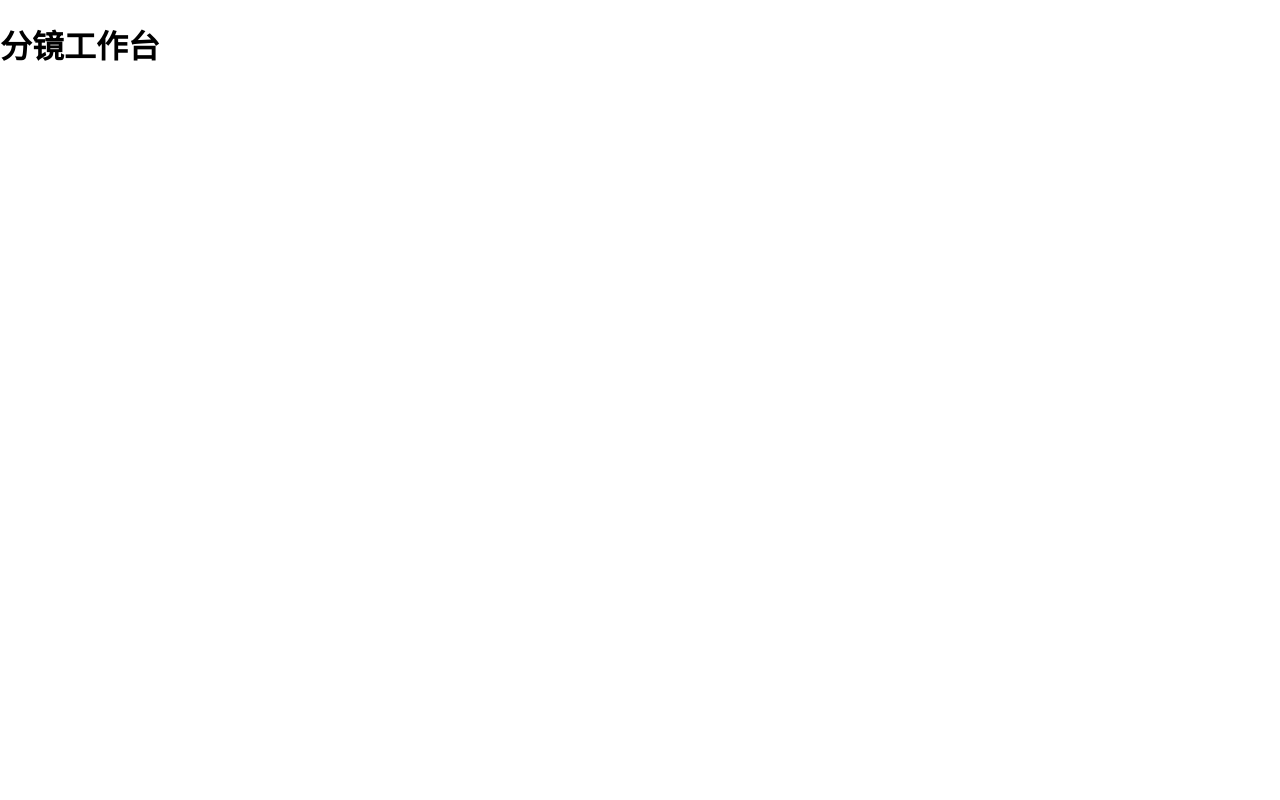
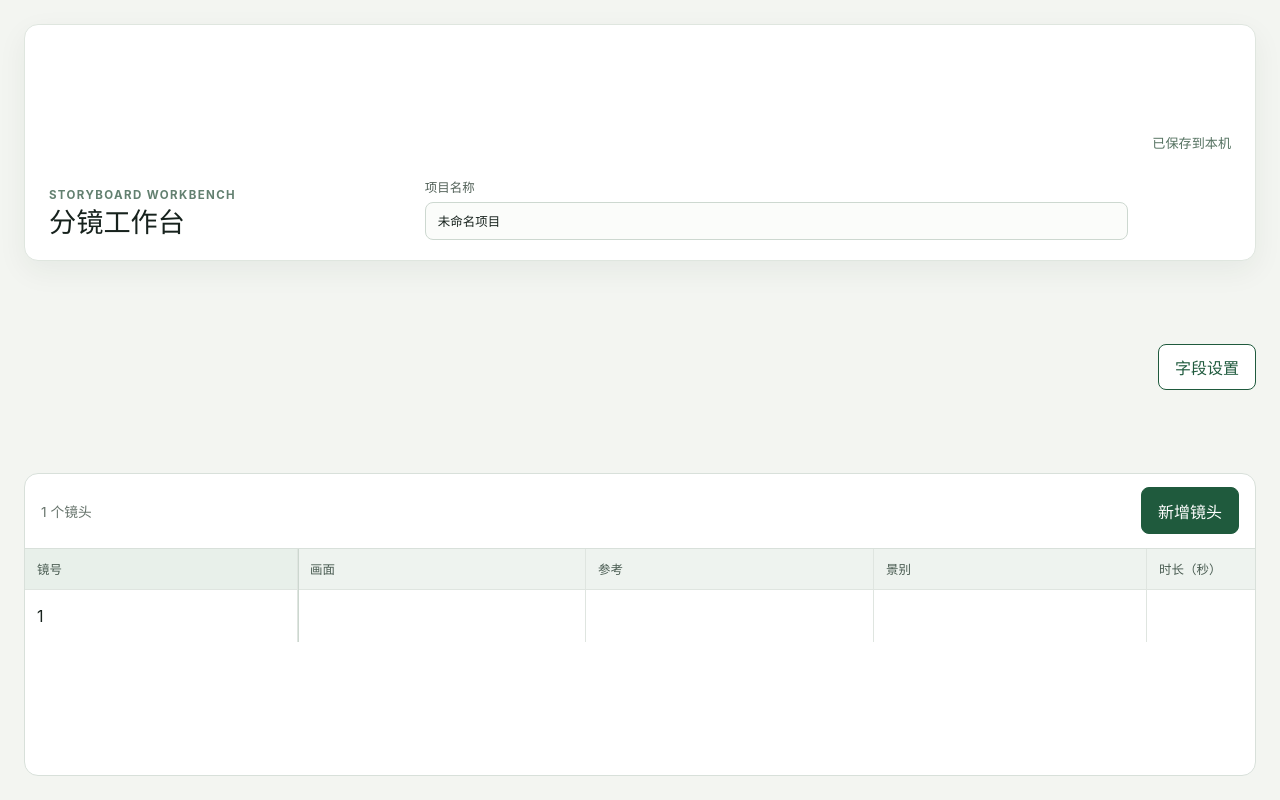
Before and after one commit to 547652023-rgb/fenjing, a React (Vite) app: page / in a window 1280 px wide. Built offline with nearby package versions, Linux system fonts and the light colour scheme.

Commit message:
feat: add editable storyboard table

```diff
--- a/src/App.tsx
+++ b/src/App.tsx
@@ -1,3 +1,30 @@
+import { useState } from "react";
+import { ProjectHeader } from "./components/ProjectHeader";
+import { StoryboardTable } from "./components/StoryboardTable";
+import { createProject, type StoryboardProject } from "./domain/storyboard";
+import { loadProject, saveProject } from "./storage/projectRepository";
+
 export function App() {
-  return <main><h1>分镜工作台</h1></main>;
+  const [project, setProject] = useState<StoryboardProject>(() =>
+    loadProject() ?? createProject(),
+  );
+
+  function updateProject(nextProject: StoryboardProject) {
+    setProject(nextProject);
+    saveProject(nextProject);
+  }
+
+  function updateTitle(title: string) {
+    updateProject({ ...project, title });
+  }
+
+  return (
+    <main className="workbench-shell">
+      <ProjectHeader title={project.title} onTitleChange={updateTitle} />
+      <div className="workbench-actions">
+        <button type="button">字段设置</button>
+      </div>
+      <StoryboardTable project={project} onChange={updateProject} />
+    </main>
+  );
 }
--- /dev/null
+++ b/src/components/ProjectHeader.tsx
@@ -0,0 +1,26 @@
+type ProjectHeaderProps = {
+  title: string;
+  onTitleChange: (title: string) => void;
+};
+
+export function ProjectHeader({ title, onTitleChange }: ProjectHeaderProps) {
+  return (
+    <header className="project-header">
+      <div>
+        <p className="project-header__eyebrow">Storyboard Workbench</p>
+        <h1>分镜工作台</h1>
+      </div>
+      <label className="project-title">
+        <span>项目名称</span>
+        <input
+          aria-label="项目名称"
+          value={title}
+          onChange={(event) => onTitleChange(event.target.value)}
+        />
+      </label>
+      <p className="save-status" role="status">
+        已保存到本机
+      </p>
+    </header>
+  );
+}
--- /dev/null
+++ b/src/components/StoryboardTable.tsx
@@ -0,0 +1,86 @@
+import {
+  addShot,
+  updateShotValue,
+  type FieldDefinition,
+  type StoryboardProject,
+} from "../domain/storyboard";
+
+type StoryboardTableProps = {
+  project: StoryboardProject;
+  onChange: (project: StoryboardProject) => void;
+};
+
+function inputTypeFor(field: FieldDefinition): "date" | "number" | "text" {
+  if (field.type === "date" || field.type === "number") {
+    return field.type;
+  }
+
+  return "text";
+}
+
+function columnWidth(field: FieldDefinition): string {
+  const typeMinimum = field.type === "image" ? 18 : field.type === "number" ? 10 : 14;
+  return `${Math.max(typeMinimum, field.label.length * 2 + 4)}rem`;
+}
+
+export function StoryboardTable({ project, onChange }: StoryboardTableProps) {
+  const visibleFields = project.fields
+    .filter((field) => field.visible)
+    .sort((left, right) => left.order - right.order);
+
+  return (
+    <section className="storyboard-panel" aria-label="分镜表格区域">
+      <div className="storyboard-toolbar">
+        <p>{project.shots.length} 个镜头</p>
+        <button type="button" onClick={() => onChange(addShot(project))}>
+          新增镜头
+        </button>
+      </div>
+      <div className="storyboard-table-scroll">
+        <table className="storyboard-table">
+          <thead>
+            <tr>
+              {visibleFields.map((field) => (
+                <th
+                  className={field.id === "shotNumber" ? "sticky-shot-number" : undefined}
+                  data-field-type={field.type}
+                  key={field.id}
+                  scope="col"
+                  style={{ minWidth: columnWidth(field) }}
+                >
+                  {field.label}
+                </th>
+              ))}
+            </tr>
+          </thead>
+          <tbody>
+            {project.shots.map((shot) => (
+              <tr key={shot.id}>
+                {visibleFields.map((field) => (
+                  <td
+                    className={field.id === "shotNumber" ? "sticky-shot-number" : undefined}
+                    data-field-type={field.type}
+                    key={field.id}
+                  >
+                    {field.type === "image" ? null : (
+                      <input
+                        aria-label={`${field.label}-${shot.id}`}
+                        type={inputTypeFor(field)}
+                        value={shot.values[field.id] ?? ""}
+                        onChange={(event) =>
+                          onChange(
+                            updateShotValue(project, shot.id, field.id, event.target.value),
+                          )
+                        }
+                      />
+                    )}
+                  </td>
+                ))}
+              </tr>
+            ))}
+          </tbody>
+        </table>
+      </div>
+    </section>
+  );
+}
--- a/src/styles.css
+++ b/src/styles.css
@@ -1,7 +1,190 @@
 :root {
-  font-family: system-ui, sans-serif;
+  color: #17221d;
+  background: #f3f5f1;
+  font-family: Inter, ui-sans-serif, system-ui, -apple-system, BlinkMacSystemFont, "Segoe UI", sans-serif;
+  font-synthesis: none;
+}
+
+* {
+  box-sizing: border-box;
 }
 
 body {
   margin: 0;
+  min-width: 960px;
 }
+
+button,
+input {
+  font: inherit;
+}
+
+button {
+  border: 1px solid #1f5a3d;
+  border-radius: 8px;
+  padding: 0.65rem 1rem;
+  color: #fff;
+  background: #1f5a3d;
+  cursor: pointer;
+}
+
+button:hover {
+  background: #184a32;
+}
+
+.workbench-shell {
+  display: grid;
+  gap: 1rem;
+  min-height: 100vh;
+  padding: 1.5rem;
+}
+
+.project-header {
+  display: grid;
+  grid-template-columns: minmax(260px, 1fr) minmax(320px, 2fr) auto;
+  gap: 1.5rem;
+  align-items: end;
+  padding: 1.25rem 1.5rem;
+  border: 1px solid #dfe6df;
+  border-radius: 14px;
+  background: #fff;
+  box-shadow: 0 10px 30px rgb(24 48 35 / 6%);
+}
+
+.project-header h1,
+.project-header p {
+  margin: 0;
+}
+
+.project-header h1 {
+  font-size: 1.7rem;
+  line-height: 1.2;
+}
+
+.project-header__eyebrow {
+  margin-bottom: 0.35rem !important;
+  color: #638070;
+  font-size: 0.72rem;
+  font-weight: 700;
+  letter-spacing: 0.12em;
+  text-transform: uppercase;
+}
+
+.project-title {
+  display: grid;
+  gap: 0.4rem;
+  color: #526158;
+  font-size: 0.78rem;
+  font-weight: 600;
+}
+
+.project-title input {
+  width: 100%;
+  border: 1px solid #cdd8d0;
+  border-radius: 8px;
+  padding: 0.65rem 0.75rem;
+  color: #17221d;
+  background: #fbfcfa;
+}
+
+.project-title input:focus,
+.storyboard-table input:focus {
+  outline: 2px solid #69a881;
+  outline-offset: -2px;
+}
+
+.save-status {
+  align-self: center;
+  color: #557261;
+  font-size: 0.82rem;
+  white-space: nowrap;
+}
+
+.workbench-actions,
+.storyboard-toolbar {
+  display: flex;
+  justify-content: flex-end;
+  align-items: center;
+}
+
+.workbench-actions button {
+  color: #1f5a3d;
+  background: #fff;
+}
+
+.storyboard-panel {
+  min-width: 0;
+  overflow: hidden;
+  border: 1px solid #d8e0da;
+  border-radius: 14px;
+  background: #fff;
+}
+
+.storyboard-toolbar {
+  justify-content: space-between;
+  padding: 0.85rem 1rem;
+  border-bottom: 1px solid #d8e0da;
+}
+
+.storyboard-toolbar p {
+  margin: 0;
+  color: #66736b;
+  font-size: 0.86rem;
+}
+
+.storyboard-table-scroll {
+  width: 100%;
+  overflow-x: auto;
+}
+
+.storyboard-table {
+  width: max-content;
+  min-width: 100%;
+  border-spacing: 0;
+  border-collapse: separate;
+  table-layout: fixed;
+}
+
+.storyboard-table th,
+.storyboard-table td {
+  border-right: 1px solid #dfe5e0;
+  border-bottom: 1px solid #dfe5e0;
+  padding: 0;
+  background: #fff;
+}
+
+.storyboard-table th {
+  padding: 0.7rem 0.75rem;
+  color: #4a5c52;
+  background: #eef3ef;
+  font-size: 0.78rem;
+  font-weight: 700;
+  text-align: left;
+  white-space: nowrap;
+}
+
+.storyboard-table input {
+  display: block;
+  width: 100%;
+  min-height: 3.25rem;
+  border: 0;
+  padding: 0.65rem 0.75rem;
+  color: inherit;
+  background: transparent;
+}
+
+.storyboard-table .sticky-shot-number {
+  position: sticky;
+  left: 0;
+  z-index: 1;
+  box-shadow: 1px 0 0 #ccd7cf;
+}
+
+.storyboard-table th.sticky-shot-number {
+  z-index: 2;
+  background: #e8f0ea;
+}
+
+.storyboard-table tr:last-child td {
+  border-bottom: 0;
+}
```
Also changed, not shown: 1 other file (tests, documents, lock files or other folders).
